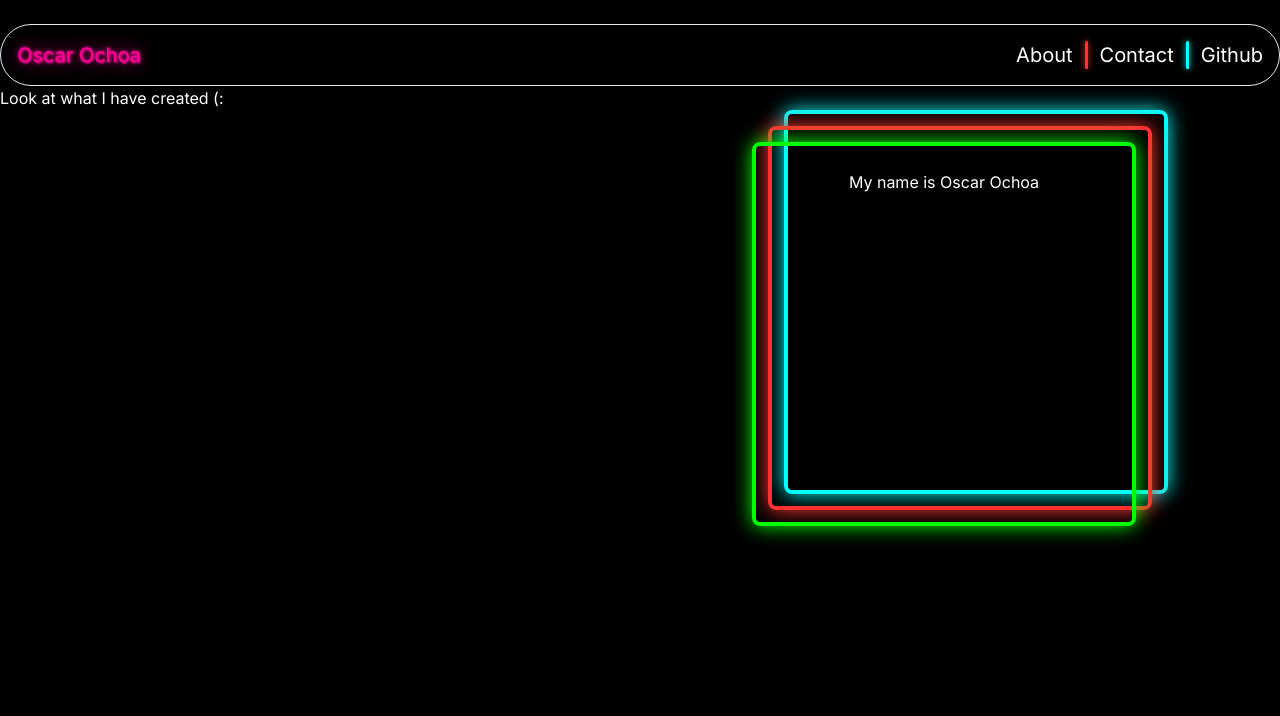
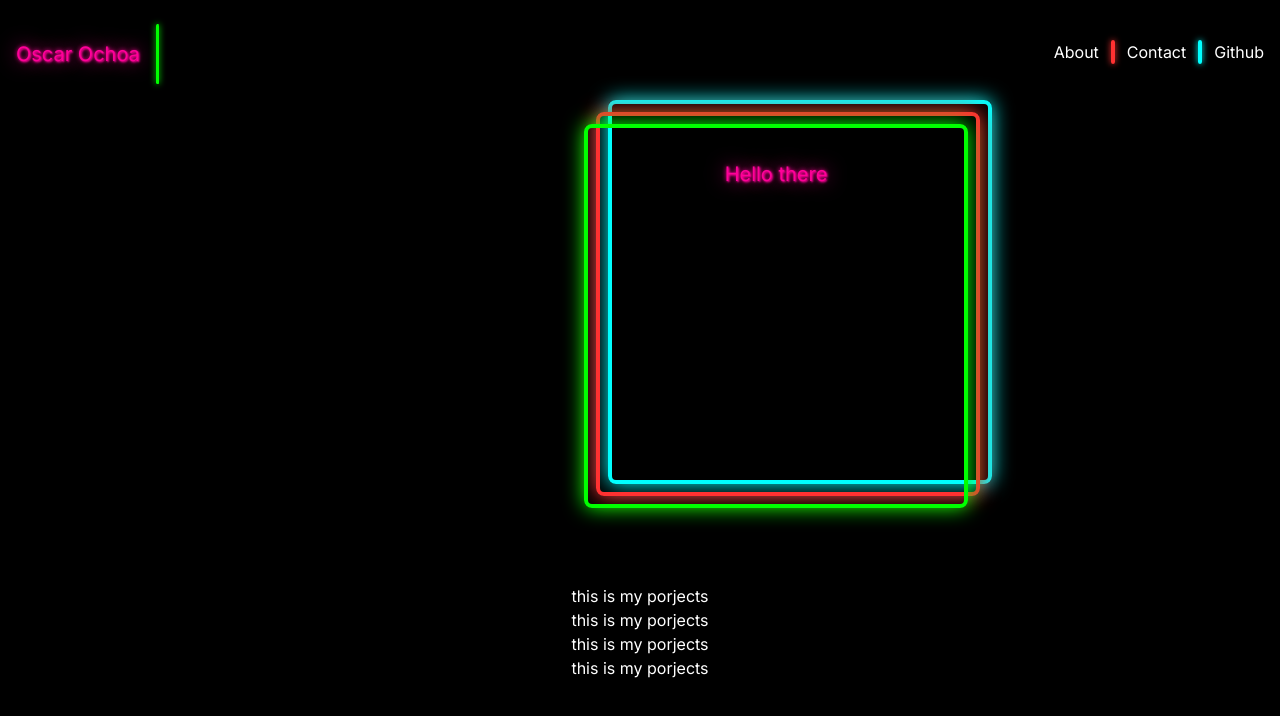
Before and after one commit to bustyAI/portfolio, a Next.js app: page / in a window 1280 px wide. Shown: the top 716 px of the page. Built offline with nearby package versions, Linux system fonts and the light colour scheme.

Commit message:
creating card component

```diff
--- a/app/globals.css
+++ b/app/globals.css
@@ -6,17 +6,23 @@ body {
   background-color: black;
   color: white;
 }
+/* Text Styles */
+
+.regular__text {
+  text-shadow: 1px 1px 2px #FF0099, 0 0 1em #FF0099, 0 0 0.2em #FF0099;
+}
 
 /* Navbar Styles */
 .navbar {
-  @apply flex flex-1 w-full flex-row justify-between items-start border rounded-full mt-6
+  @apply flex flex-1 w-full flex-row justify-between items-start  mt-6
 }
 .navbar__name {
   @apply text-neon-pink sm:text-lg md:text-lg lg:text-xl
 }
 
-.navbar__text {
-  @apply text-white sm:text-lg md:text-lg lg:text-xl
+.neon__text {
+  text-shadow: 1px 1px 2px #FF0099, 0 0 1em #FF0099, 0 0 0.2em #FF0099;
+  color: #FF0099;
 }
 
 .navbar__name {
@@ -28,16 +34,20 @@ body {
 /* END */
 
 /*Box Frame Styles */
+.box__frame_container {
+  @apply flex flex-1 w-full h-96 justify-end items-end right-64 absolute
+}
+
 .blue__frame {
-  @apply border-4 rounded-lg h-96 w-96 absolute right-28 shadow-neon-blue-frame border-neon-blue
+  @apply border-4 rounded-lg h-96 w-96 relative right-8 top-4 shadow-neon-blue-frame border-neon-blue
 }
 
 .red__frame {
-  @apply border-4 rounded-lg h-96 w-96 absolute right-3 top-3 shadow-neon-red-frame  border-neon-red
+  @apply border-4 rounded-lg h-96 w-96 relative right-4 top-2 shadow-neon-red-frame  border-neon-red
 }
 
 .green__frame {
-  @apply border-4 rounded-lg h-96 w-96 absolute right-3 top-3 shadow-neon-green-frame border-neon-green
+  @apply border-4 rounded-lg h-96 w-96 relative right-4 top-2 shadow-neon-green-frame border-neon-green
 }
 
 /* END */
--- a/app/page.js
+++ b/app/page.js
@@ -1,15 +1,14 @@
 import Image from 'next/image'
-import { Headshot, Navbar } from '@/components'
+import { Headshot, Navbar, ProjectCard } from '@/components'
 import Link from 'next/link'
 
 export default function Home() {
   return (
     <main className="overflow-hidden">
-    <Navbar/>
-    <div>
-      Look at what I have created (:
-    </div>
-    <Headshot/>
+      <Navbar />
+
+      <Headshot />
+      <ProjectCard />
 
     </main>
   )
--- a/components/Border.jsx
+++ b/components/Border.jsx
@@ -1,8 +1,8 @@
 import React from 'react'
 
-const Border = ({ color, shadow }) => {
+const Border = ({ type, color, shadow }) => {
   return (
-    <div className={`border-l border-2 ${shadow} rounded-full ${color}`}></div>
+    <div className={`${type} border-2 ${shadow} rounded-full ${color}`}></div>
   )
 }
 
--- a/components/Headshot.jsx
+++ b/components/Headshot.jsx
@@ -8,7 +8,7 @@ const Headshot = () => {
   const [visibleIndex, setVisibleIndex] = useState(0);
 
   useEffect(() => {
-    const totalDuration = 1200 * words.length;
+    const totalDuration = 500 * words.length;
     let timer;
 
     const updateVisibility = () => {
@@ -22,13 +22,14 @@ const Headshot = () => {
   }, [words]);
 
   return (
+    <div className='box__frame_container'>
       <div className='blue__frame'>
         <div className='red__frame'>
-        <div className={`green__frame text-center flex flex-col`}>
+          <div className={`green__frame text-center flex flex-col `}>
             {words.map((word, index) => (
               <p
                 key={index}
-              className={`${index === visibleIndex ? 'animate-appear' : 'animate-disappear'}`}
+                className={`neon__text my-8  text-xl ${index === visibleIndex ? 'animate-appear' : 'animate-disappear'}`}
               >
                 {word}
               </p>
@@ -36,6 +37,7 @@ const Headshot = () => {
           </div>
         </div>
       </div>
+    </div>
   );
 };
 
--- a/components/Navbar.jsx
+++ b/components/Navbar.jsx
@@ -5,9 +5,12 @@ import { Border } from '.'
 const Navbar = () => {
   return (
     <nav className='navbar'>
-      <p className='navbar__name my-4 mx-4'>
-        Oscar Ochoa
-      </p>
+      <div className='flex flex-row'>
+        <p className='navbar__name my-4 mx-4'>
+          Oscar Ochoa
+        </p>
+        <Border type={'border-l'} color={'border-neon-green'} shadow={'shadow-neon-green-bar'} />
+      </div>
 
 
       <div className='flex flex-row navbar__text space-x-3 my-4 mx-4'>
@@ -17,6 +20,7 @@ const Navbar = () => {
         <Border color={'border-neon-blue'} shadow={'shadow-neon-blue-bar'} />
         <Link href=''>Github</Link>
 
+
       </div>
     </nav>
   )
--- /dev/null
+++ b/components/ProjectCard.jsx
@@ -0,0 +1,18 @@
+import React from 'react';
+
+const ProjectCard = () => {
+    return (
+        <div className='flex flex-col my-[500px] '>
+            <div className='flex flex-row flex-wrap justify-evenly'>
+                <div>
+                    <p>this is my porjects</p>
+                    <p>this is my porjects</p>
+                    <p>this is my porjects</p>
+                    <p>this is my porjects</p>
+                </div>
+            </div>
+        </div>
+    );
+}
+
+export default ProjectCard;
--- a/components/index.jsx
+++ b/components/index.jsx
@@ -1,9 +1,11 @@
 import Headshot from "./Headshot";
 import Navbar from "./Navbar";
 import Border from "./Border";
+import ProjectCard from "./ProjectCard";
 
 export {
     Headshot,
     Navbar,
-    Border
+    Border,
+    ProjectCard
 }
--- a/tailwind.config.js
+++ b/tailwind.config.js
@@ -18,8 +18,9 @@ module.exports = {
         'neon-green': '#00FF00',
         'neon-blue': '#00FFFF',
         'neon-purple': '#9D00FF',
-        'neon-pink': '#FF0099'
+        'neon-pink': '#FF0099',
 
+        'muted-blue': '#3A6F9E'
       },
       boxShadow: {
         'neon-red-frame': '0px 0px 20px 0px #FF3131',
@@ -28,6 +29,7 @@ module.exports = {
 
         'neon-red-bar': '0px 0px 6px 0px #FF3131',
         'neon-blue-bar': '0px 0px 6px 0px #00FFFF',
+        'neon-green-bar': '0px 0px 6px 0px #00FF00',
 
         'neon-pink-name': '0px 0px 20px 0px #FF0099'
       }
```
Lines whose indentation alone changed are shown as unchanged.
